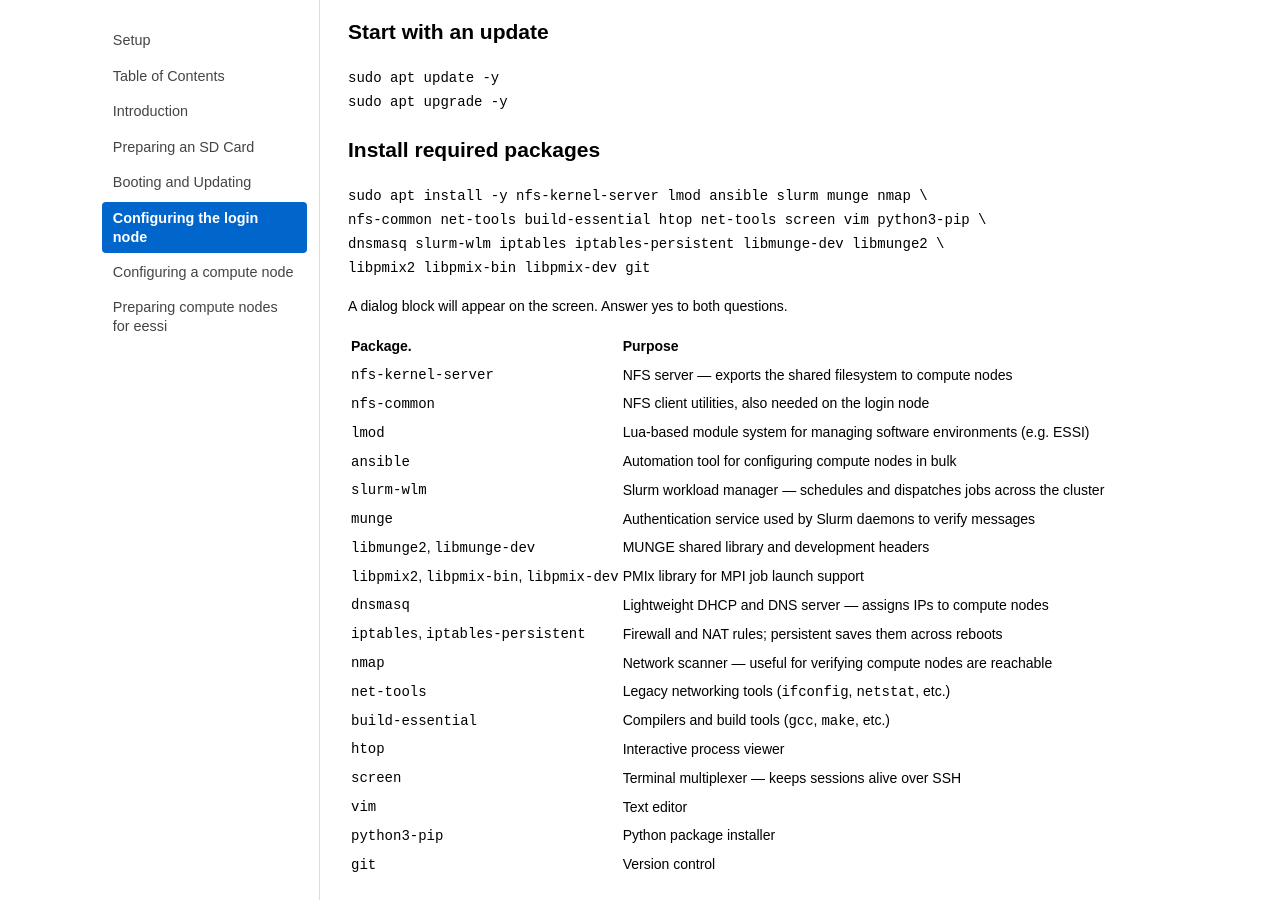
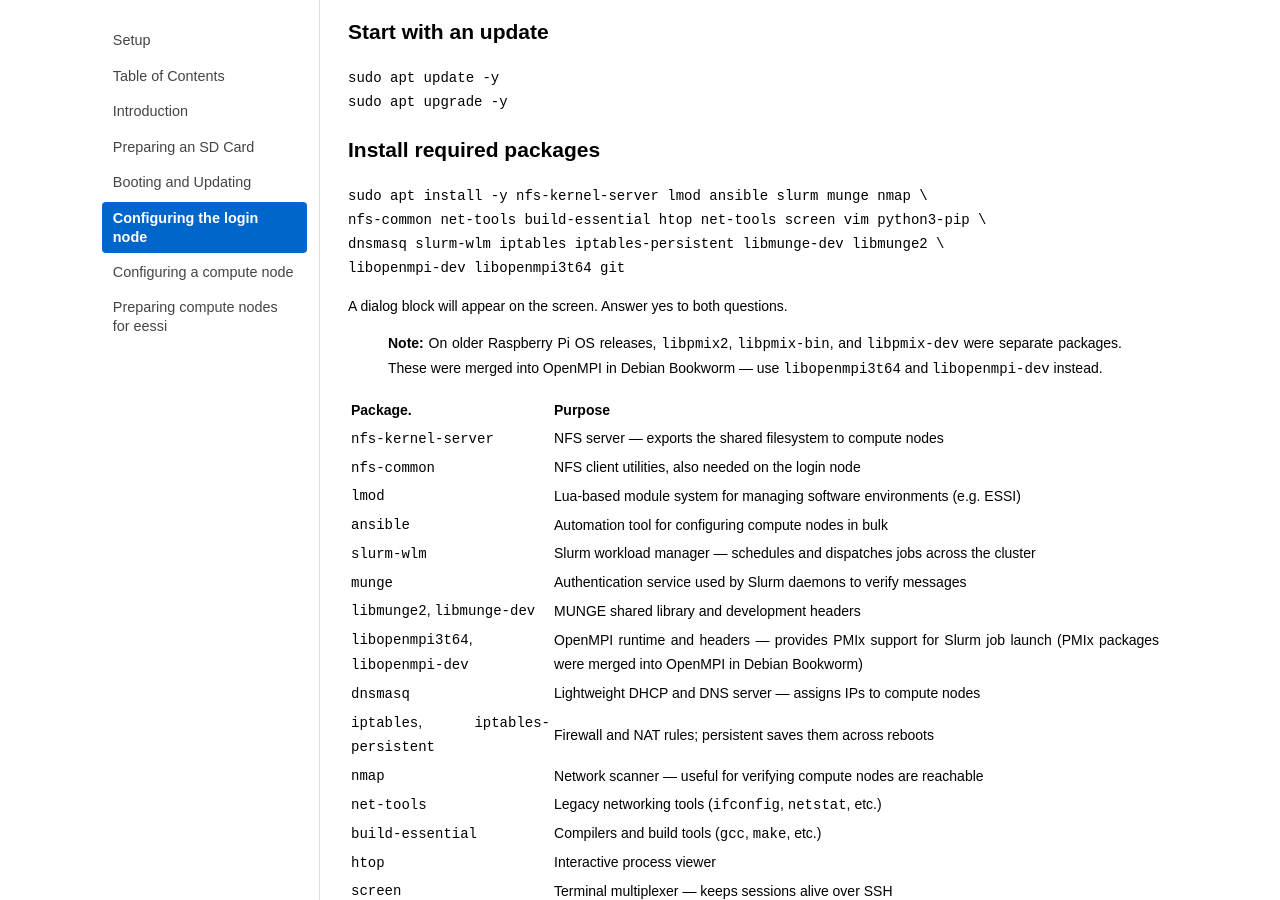
Before and after one commit to carpentriesoffline/Building_a_miniHPC_for_Training, a Jekyll site: the page built from 04-configurationLogin.md, in a window 1280 px wide and 900 px high, scrolled down 240 px. Built offline with Jekyll 4.4.1, drawn with Linux system fonts in a browser that asks for light colours.

Commit message:
Update required packages for the login node

````diff
--- a/04-configurationLogin.md
+++ b/04-configurationLogin.md
@@ -20,31 +20,35 @@ sudo apt upgrade -y
 sudo apt install -y nfs-kernel-server lmod ansible slurm munge nmap \
 nfs-common net-tools build-essential htop net-tools screen vim python3-pip \
 dnsmasq slurm-wlm iptables iptables-persistent libmunge-dev libmunge2 \
-libpmix2 libpmix-bin libpmix-dev git
+libopenmpi-dev libopenmpi3t64 git
 ```
 
 A dialog block will appear on the screen. Answer yes to both questions.
 
-| Package.                          | Purpose                                                                    |
-| --------------------------------- | -------------------------------------------------------------------------- |
-| `nfs-kernel-server`               | NFS server — exports the shared filesystem to compute nodes                |
-| `nfs-common`                      | NFS client utilities, also needed on the login node                        |
-| `lmod`                            | Lua-based module system for managing software environments (e.g. ESSI)     |
-| `ansible`                         | Automation tool for configuring compute nodes in bulk                      |
-| `slurm-wlm`                       | Slurm workload manager — schedules and dispatches jobs across the cluster  |
-| `munge`                           | Authentication service used by Slurm daemons to verify messages            |
-| `libmunge2`, `libmunge-dev`       | MUNGE shared library and development headers                               |
-| `libpmix2`, `libpmix-bin`, `libpmix-dev` | PMIx library for MPI job launch support                             |
-| `dnsmasq`                         | Lightweight DHCP and DNS server — assigns IPs to compute nodes             |
-| `iptables`, `iptables-persistent` | Firewall and NAT rules; persistent saves them across reboots               |
-| `nmap`                            | Network scanner — useful for verifying compute nodes are reachable         |
-| `net-tools`                       | Legacy networking tools (`ifconfig`, `netstat`, etc.)                      |
-| `build-essential`                 | Compilers and build tools (`gcc`, `make`, etc.)                            |
-| `htop`                            | Interactive process viewer                                                 |
-| `screen`                          | Terminal multiplexer — keeps sessions alive over SSH                       |
-| `vim`                             | Text editor                                                                |
-| `python3-pip`                     | Python package installer                                                   |
-| `git`                             | Version control                                                            |
+> **Note:** On older Raspberry Pi OS releases, `libpmix2`, `libpmix-bin`, and `libpmix-dev` were
+> separate packages. These were merged into OpenMPI in Debian Bookworm — use `libopenmpi3t64`
+> and `libopenmpi-dev` instead.
+
+| Package.                           | Purpose                                                                    |
+| ---------------------------------- | -------------------------------------------------------------------------- |
+| `nfs-kernel-server`                | NFS server — exports the shared filesystem to compute nodes                |
+| `nfs-common`                       | NFS client utilities, also needed on the login node                        |
+| `lmod`                             | Lua-based module system for managing software environments (e.g. ESSI)     |
+| `ansible`                          | Automation tool for configuring compute nodes in bulk                      |
+| `slurm-wlm`                        | Slurm workload manager — schedules and dispatches jobs across the cluster  |
+| `munge`                            | Authentication service used by Slurm daemons to verify messages            |
+| `libmunge2`, `libmunge-dev`        | MUNGE shared library and development headers                               |
+| `libopenmpi3t64`, `libopenmpi-dev` | OpenMPI runtime and headers — provides PMIx support for Slurm job launch (PMIx packages were merged into OpenMPI in Debian Bookworm) |
+| `dnsmasq`                          | Lightweight DHCP and DNS server — assigns IPs to compute nodes             |
+| `iptables`, `iptables-persistent`  | Firewall and NAT rules; persistent saves them across reboots               |
+| `nmap`                             | Network scanner — useful for verifying compute nodes are reachable         |
+| `net-tools`                        | Legacy networking tools (`ifconfig`, `netstat`, etc.)                      |
+| `build-essential`                  | Compilers and build tools (`gcc`, `make`, etc.)                            |
+| `htop`                             | Interactive process viewer                                                 |
+| `screen`                           | Terminal multiplexer — keeps sessions alive over SSH                       |
+| `vim`                              | Text editor                                                                |
+| `python3-pip`                      | Python package installer                                                   |
+| `git`                              | Version control                                                            |
 
 ## Enable IP forwarding
 
````
